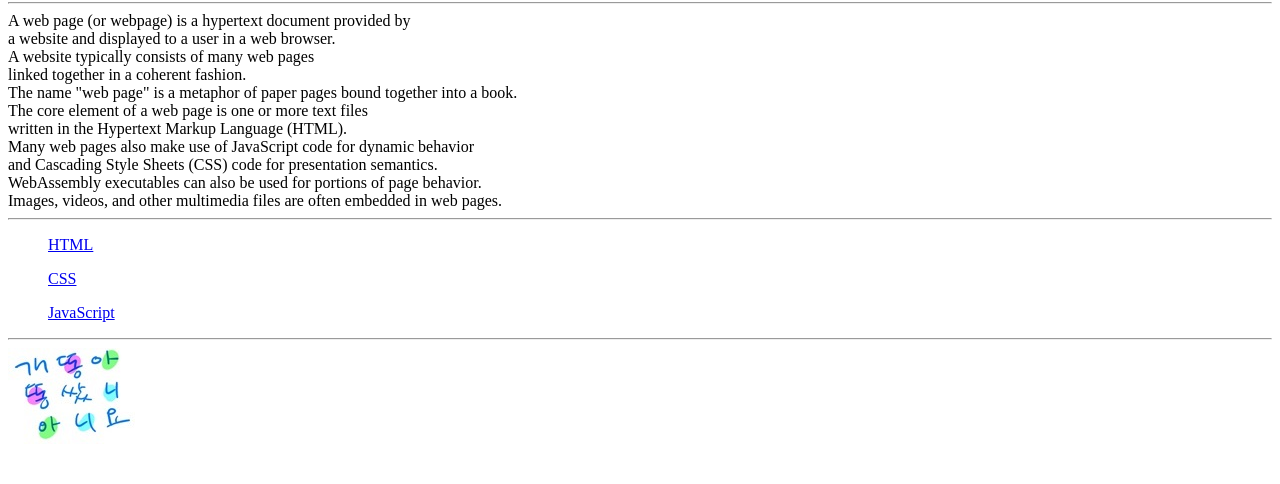
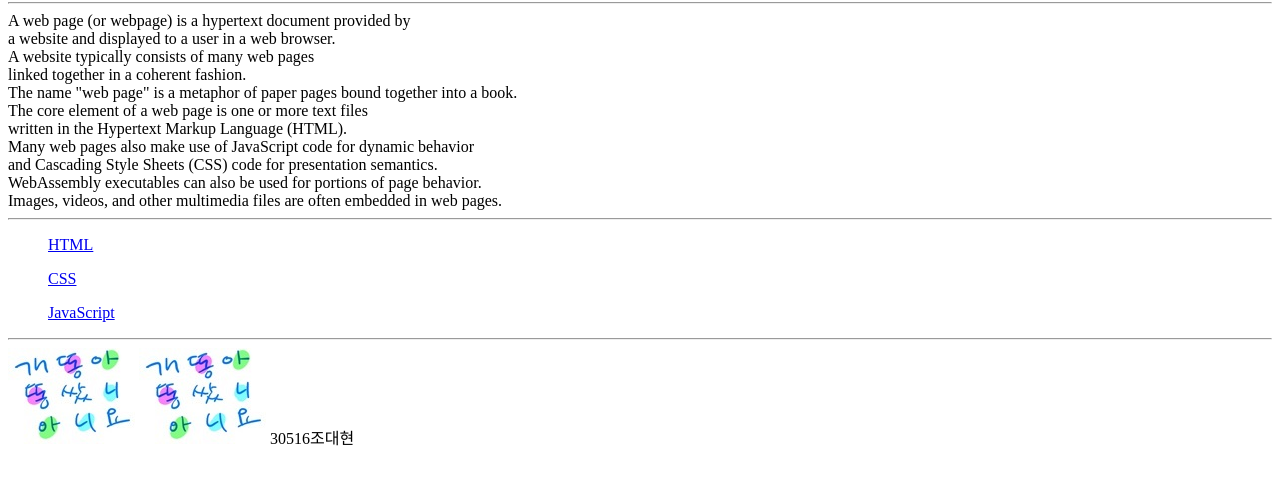
Before and after one commit to 30516jdh/web1, a plain HTML site: page index.html in a window 1280 px wide. Shown: the part 78-562 px from the top of the page. Drawn offline with Linux system fonts and the light colour scheme.

Commit message:
Update index.html

```diff
--- a/index.html
+++ b/index.html
@@ -27,6 +27,8 @@
     <ul><a href="JS.html">JavaScript</a></ul>
     <hr>
     <img src="img\test2.jpg" alt="" width="" height="">
+    <img src="img\test2.jpg" alt="" width="" height="">
+    30516조대현
 
 </body>
 </html>
```
